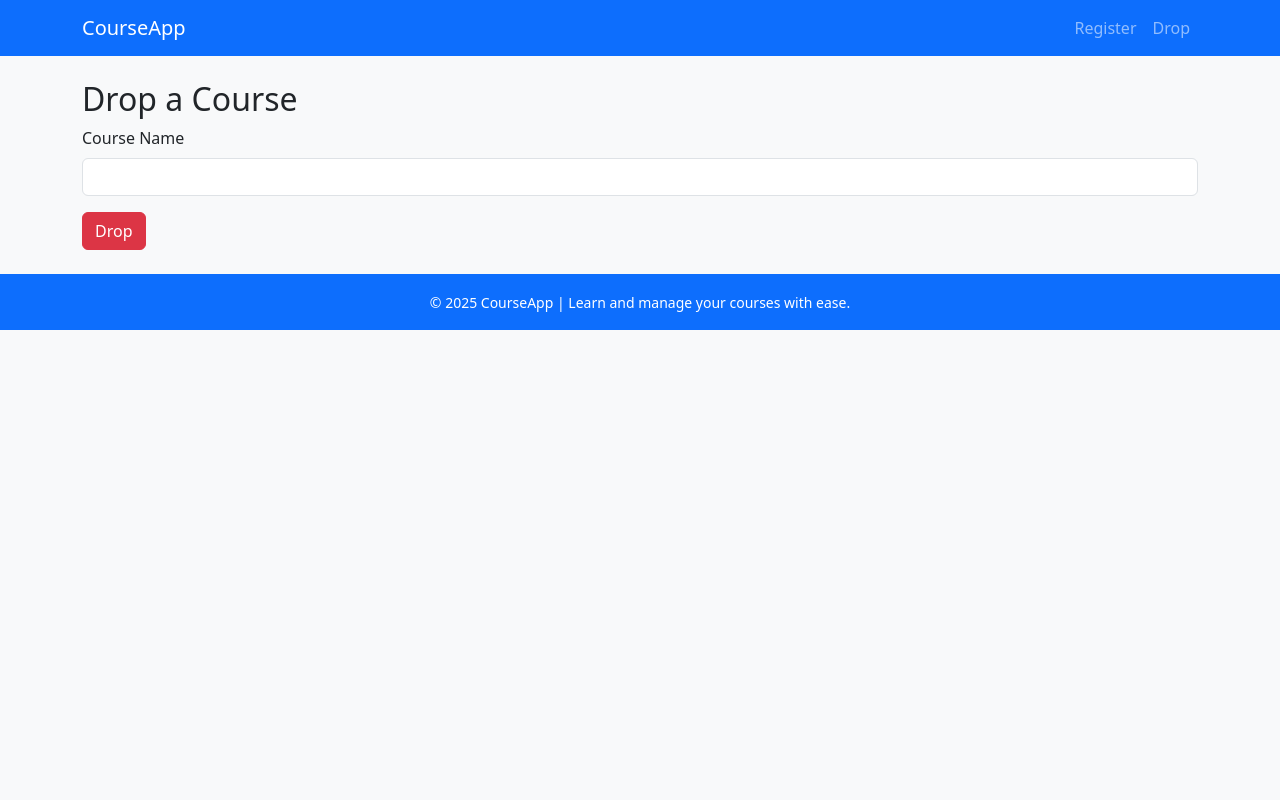
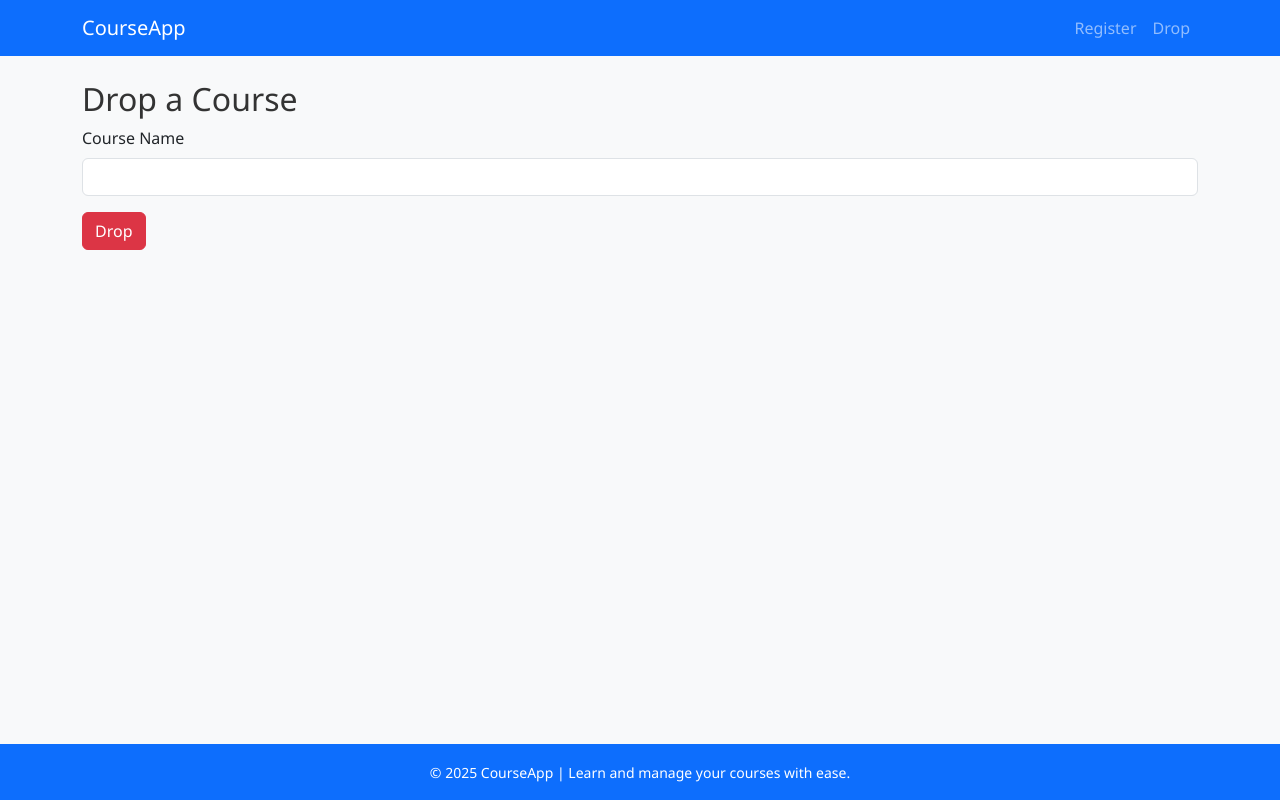
Before and after one commit to RawailEocean/flask-course-app, a Flask app: template templates/drop.html in a window 1280 px wide. Run offline with Flask 3, Linux system fonts and the light colour scheme; the template is opened without the code that fills it, so the values that code supplies are empty.

Commit message:
Update style.css

```diff
--- a/static/css/style.css
+++ b/static/css/style.css
@@ -1,18 +1,14 @@
-{% extends "layout.html" %}
-{% block content %}
-<h2>Available Courses</h2>
-<ul>
-    {% for course in courses %}
-    <li>{{ course }}</li>
-    {% endfor %}
-</ul>
+body {
+    font-family: "Segoe UI", Tahoma, Geneva, Verdana, sans-serif;
+    min-height: 100vh;
+    display: flex;
+    flex-direction: column;
+}
 
-<h2>Your Registrations</h2>
-<ul>
-    {% for course in registrations %}
-    <li>{{ course }}</li>
-    {% else %}
-    <li>No courses registered.</li>
-    {% endfor %}
-</ul>
-{% endblock %}
+main.container {
+    flex: 1;
+}
+
+h2 {
+    color: #333;
+}
```
